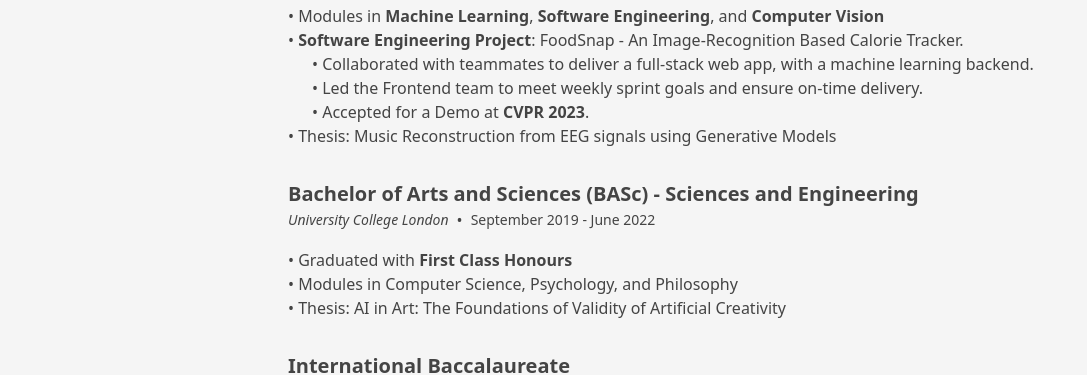
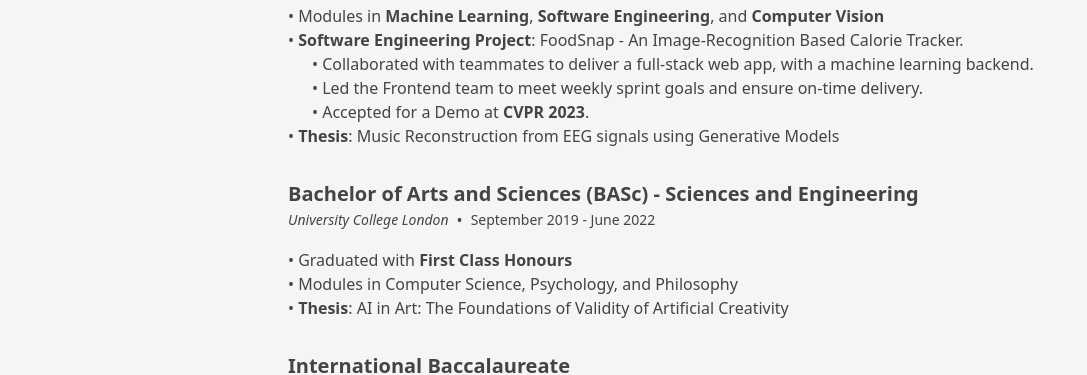
Before and after one commit to mslee2129/portfolio_website, a Next.js app: page / in a window 1280 px wide. Shown: the part 1460-1835 px from the top of the page, without its empty margins (96-1183 px from the left). Built offline with nearby package versions, Linux system fonts and the light colour scheme.

Commit message:
text design

```diff
--- a/src/data/data.tsx
+++ b/src/data/data.tsx
@@ -199,7 +199,7 @@ export const portfolioItems: PortfolioItem[] = [
   },
   {
     title: 'MindMuse - Using Generative Models for Music Reconstruction from the Brain',
-    description: 'This is an on-going project, check back for updates!',
+    description: 'This is an on-going project, check again later for updates!',
     image: porfolioImage2,
   },
 ];
@@ -232,7 +232,7 @@ export const education: TimelineItem[] = [
         <li style={{paddingLeft: '1.5em', listStyle: 'none'}}>
           • Accepted for a Demo at <strong>CVPR 2023</strong>.
         </li>
-        <li> • Thesis: Music Reconstruction from EEG signals using Generative Models</li>
+        <li> • <strong>Thesis</strong>: Music Reconstruction from EEG signals using Generative Models</li>
       </ul>
     ),
   },
@@ -247,7 +247,7 @@ export const education: TimelineItem[] = [
           • Graduated with <strong>First Class Honours</strong>
         </li>
         <li> • Modules in Computer Science, Psychology, and Philosophy</li>
-        <li> • Thesis: AI in Art: The Foundations of Validity of Artificial Creativity</li>
+        <li> • <strong>Thesis</strong>: AI in Art: The Foundations of Validity of Artificial Creativity</li>
       </ul>
     ),
   },
```
